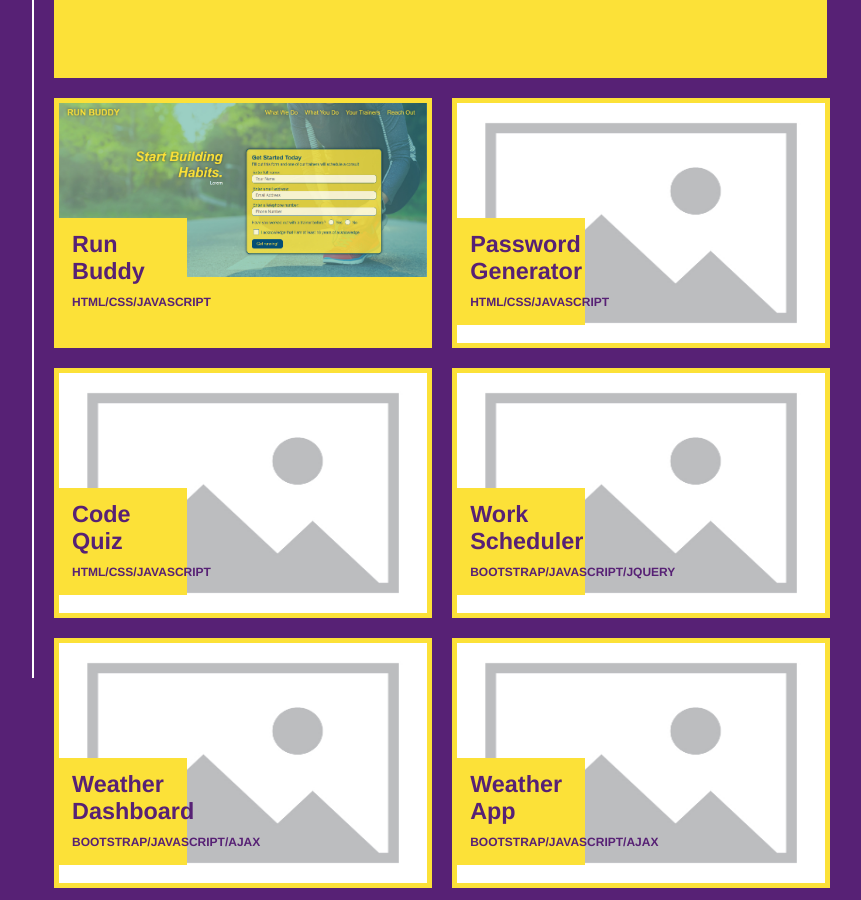
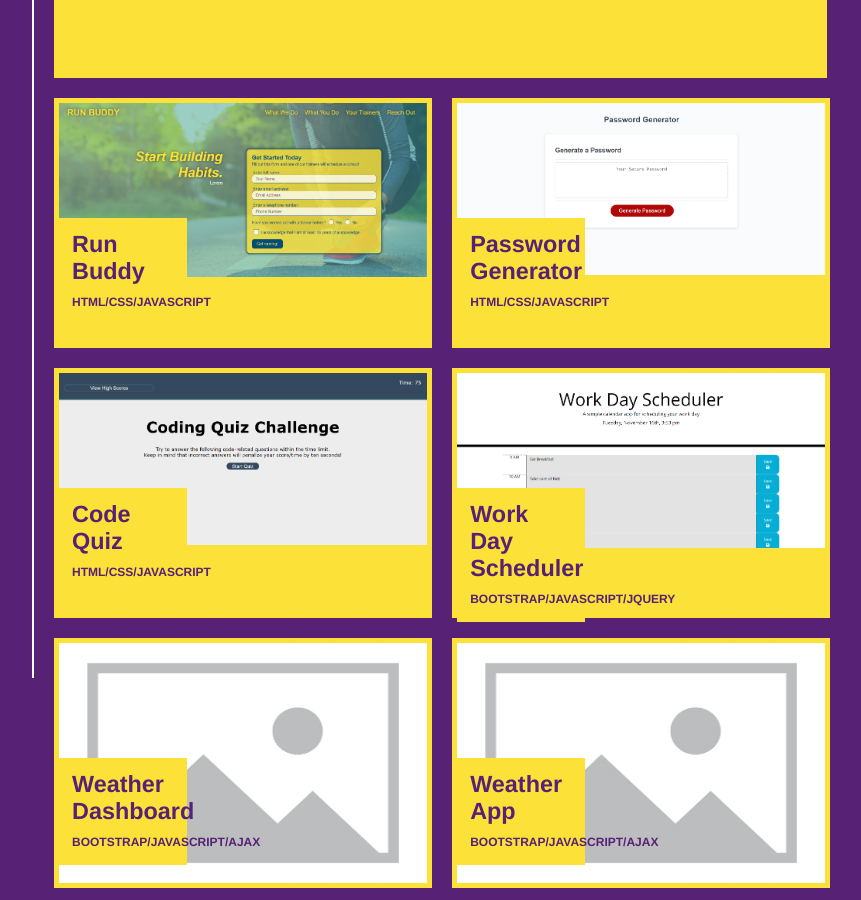
Before and after one commit to bdoneq7/portfolio, a plain HTML site: page index.html in a window 1280 px wide. Shown: the part 1464-2364 px from the top of the page, without its empty margins (200-1061 px from the left). Drawn offline with nearby package versions, Linux system fonts and the light colour scheme.

Commit message:
updated work section with additional project images and links

```diff
--- a/index.html
+++ b/index.html
@@ -72,7 +72,7 @@
             <div class="featured-detail">
                 <div class="featured-work">
                     <!-- Insert Featured Image Element -->
-                    <a href="https://dapr1nc3.github.io/what-to-watch/"><img src="./assets/images/what2watch.PNG" alt="When you need to find the right movie" title="When you need to find the right movie" /></a>
+                    <a href="https://dapr1nc3.github.io/what-to-watch/"><img src="./assets/images/what2watch.PNG" alt="What2Watch App Group Project - When you need to find the right movie" title="What2Watch App Group Project - When you need to find the right movie" /></a>
                     <div class="featured-work-title">
                         <h3>
                             What 2 Watch<br/>
@@ -92,7 +92,7 @@
                 </div>
                 <div class="sample-work">
                     <!-- Insert Placeholder Image Element -->
-                    <img src="./assets/images/holder.jpg" alt="Placeholder" title="Placeholder" />
+                    <a href="https://bdoneq7.github.io/password-generator/"><img src="./assets/images/passwordgen.PNG" alt="Password Generator" title="Password Generator" /></a>
                     <div class="sample-work-title">
                         <h3>
                             Password Generator<br/>
@@ -102,7 +102,7 @@
                 </div>
                 <div class="sample-work">
                     <!-- Insert Placeholder Image Element -->
-                    <img src="./assets/images/holder.jpg" alt="Placeholder" title="Placeholder" />
+                    <a href="https://bdoneq7.github.io/code-quiz/"><img src="./assets/images/codequiz.PNG" alt="Code Quiz" title="Code Quiz" /></a>
                     <div class="sample-work-title">
                         <h3>
                             Code Quiz<br/>
@@ -112,10 +112,10 @@
                 </div>
                 <div class="sample-work">
                     <!-- Insert Placeholder Image Element -->
-                    <img src="./assets/images/holder.jpg" alt="Placeholder" title="Placeholder" />
+                    <a href="https://bdoneq7.github.io/work-day-scheduler/"><img src="./assets/images/scheduler.PNG" alt="Work Day Scheduler" title="Work Day Scheduler" /></a>
                     <div class="sample-work-title">
                         <h3>
-                            Work Scheduler<br/>
+                            Work Day Scheduler<br/>
                             <span class="sample-work-title-sub">BOOTSTRAP/JAVASCRIPT/JQUERY</span>
                         </h3>
                     </div>
```
Also changed, not shown: assets/images/codequiz.PNG (added), assets/images/passwordgen.PNG (added), assets/images/scheduler.PNG (added).
